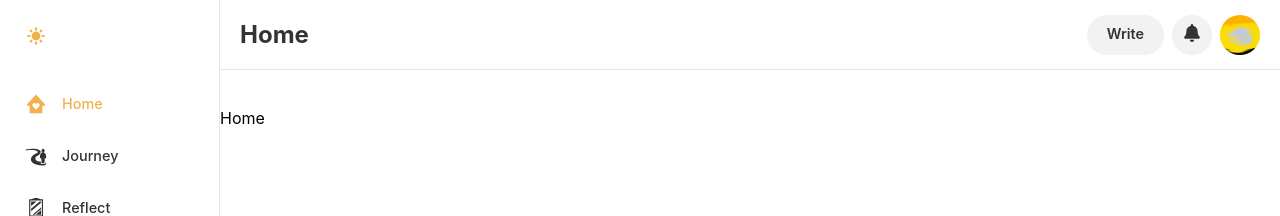
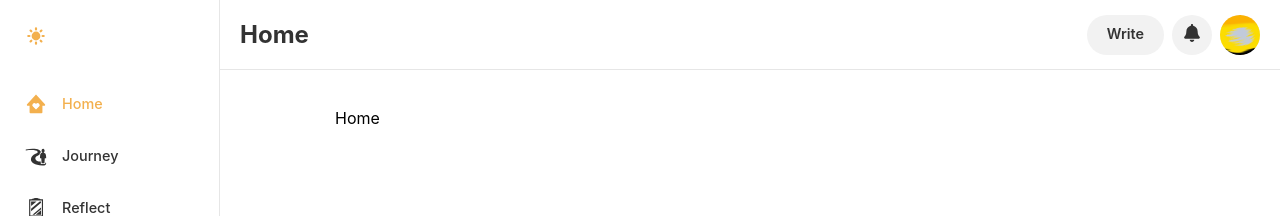
Before and after one commit to EstefanHu/helios, a Next.js app: page /home in a window 1280 px wide. Shown: the top 216 px of the page. Built offline with nearby package versions, Linux system fonts and the light colour scheme.

Commit message:
fuck off gpt

```diff
--- a/package.json
+++ b/package.json
@@ -21,7 +21,7 @@
     "uuid": "^9.0.1"
   },
   "devDependencies": {
-    "eslint": "^8.53.0",
+    "eslint": "^8.54.0",
     "eslint-config-next": "^14.0.2",
     "eslint-config-prettier": "^9.0.0",
     "eslint-plugin-prettier": "^5.0.1",
--- a/src/app/(app)/layout.module.scss
+++ b/src/app/(app)/layout.module.scss
@@ -59,11 +59,12 @@
     .contentWrapper {
       overflow-y: scroll;
       height: 100%;
-      padding-top: 40px;
 
       .content {
         width: 100%;
+        max-width: 860px;
         margin: 0 auto;
+        padding: 40px 15px;
       }
     }
   }
```
Also changed, not shown: src/app/robots.js (+11 -5 lines), 1 other file (tests, documents, lock files or other folders).
